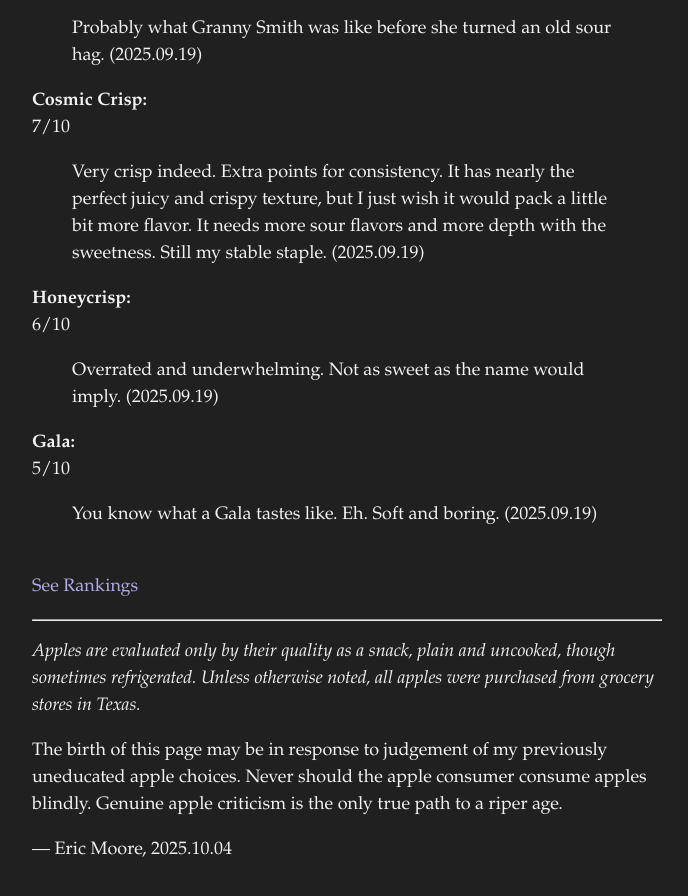
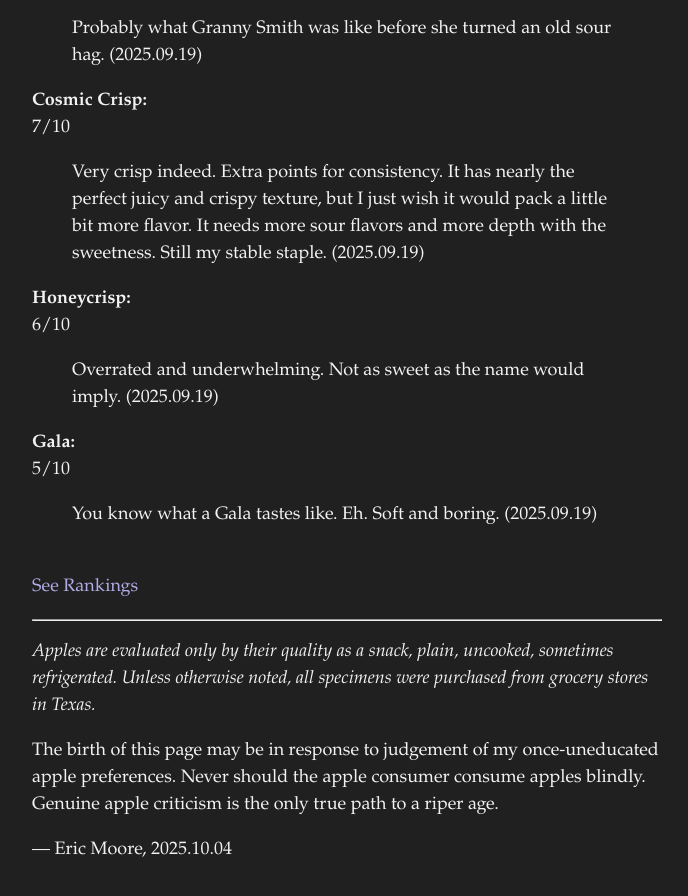
Before and after one commit to ericstmoore/ericstmoore.github.io, a Jekyll site: the page built from thoughts/apples.md, in a window 1280 px wide and 900 px high, scrolled down 2511 px. Shown: the top 896 px of the window, without its empty margins (293-981 px from the left). Built offline with Jekyll 4.4.1, drawn with Linux system fonts in a browser that asks for light colours.

Commit message:
little change

```diff
--- a/thoughts/apples.md
+++ b/thoughts/apples.md
@@ -20,9 +20,8 @@
 
 ___
 
-_Apples are evaluated only by their quality as a snack, plain and uncooked, though sometimes refrigerated. Unless otherwise noted, all apples were purchased from grocery stores in Texas._
+_Apples are evaluated only by their quality as a snack, plain, uncooked, sometimes refrigerated. Unless otherwise noted, all specimens were purchased from grocery stores in Texas._
 
-The birth of this page may be in response to judgement of my previously uneducated apple choices.
-Never should the apple consumer consume apples blindly. Genuine apple criticism is the only true path to a riper age.
+The birth of this page may be in response to judgement of my once-uneducated apple preferences. Never should the apple consumer consume apples blindly. Genuine apple criticism is the only true path to a riper age.
 
 &mdash; Eric Moore, 2025.10.04
```
